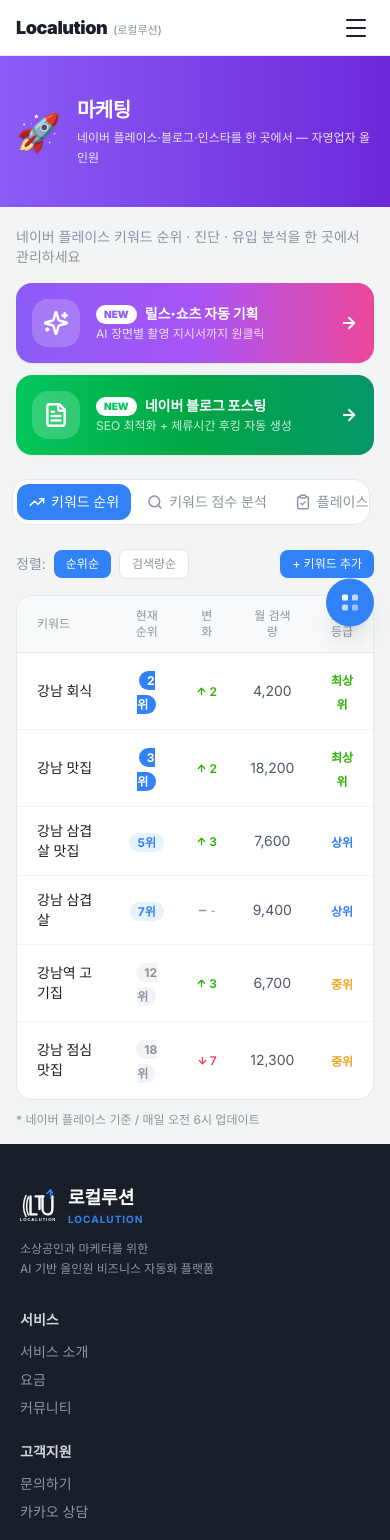
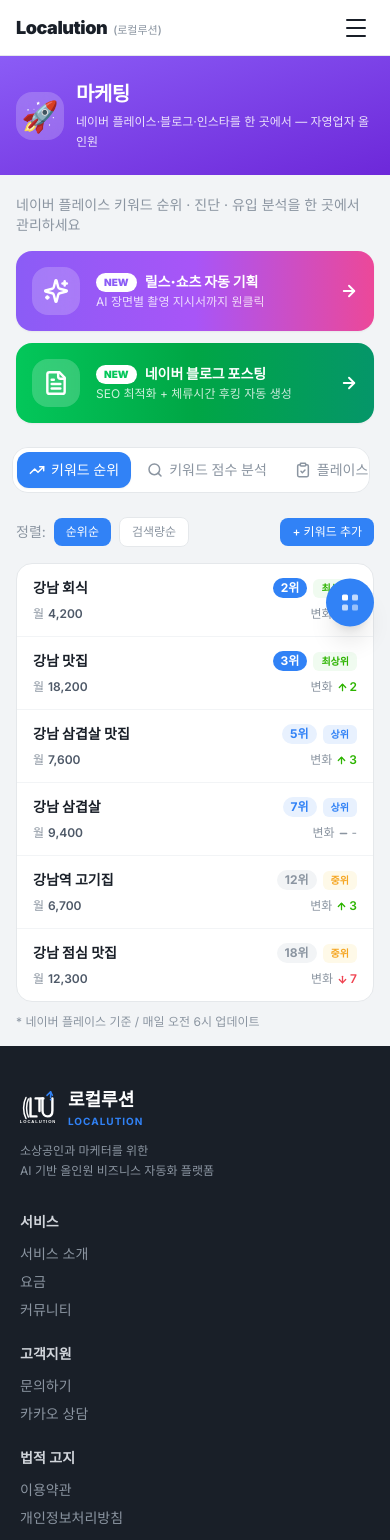
Before and after one commit to jty0221-del/localution, a Next.js app: page /marketing in a window 390 px wide. Shown: the top 1540 px of the page. Built offline with nearby package versions, Linux system fonts and the light colour scheme.

Commit message:
fix(mobile): unify hero banner + rebuild rank table with mobile card view

```diff
--- a/app/marketing/page.tsx
+++ b/app/marketing/page.tsx
@@ -67,23 +67,30 @@ function RankTab() {
   const sorted = [...rows].sort((a, b) => sort === 'rank' ? a.rank - b.rank : b.volume - a.volume)
 
   function rankBadge(r: number) {
-    if (r <= 3) return <span className="bg-[#3182F6] text-white text-xs font-bold px-2 py-0.5 rounded-full">{r}위</span>
-    if (r <= 10) return <span className="bg-[#E8F1FE] text-[#3182F6] text-xs font-bold px-2 py-0.5 rounded-full">{r}위</span>
-    return <span className="bg-[#F2F4F6] text-[#8B95A1] text-xs font-bold px-2 py-0.5 rounded-full">{r}위</span>
+    if (r <= 3) return <span className="inline-block bg-[#3182F6] text-white text-xs font-bold px-2 py-0.5 rounded-full whitespace-nowrap">{r}위</span>
+    if (r <= 10) return <span className="inline-block bg-[#E8F1FE] text-[#3182F6] text-xs font-bold px-2 py-0.5 rounded-full whitespace-nowrap">{r}위</span>
+    return <span className="inline-block bg-[#F2F4F6] text-[#8B95A1] text-xs font-bold px-2 py-0.5 rounded-full whitespace-nowrap">{r}위</span>
   }
 
   function diffEl(curr: number, prev: number) {
     const d = curr - prev
-    if (d < 0) return <span className="inline-flex items-center gap-0.5 text-[#2DB400] font-semibold text-xs"><ArrowUp size={11} strokeWidth={2.75} />{Math.abs(d)}</span>
-    if (d > 0) return <span className="inline-flex items-center gap-0.5 text-[#F04452] font-semibold text-xs"><ArrowDown size={11} strokeWidth={2.75} />{Math.abs(d)}</span>
-    return <span className="inline-flex items-center gap-0.5 text-[#8B95A1] text-xs"><Minus size={11} strokeWidth={2.75} />-</span>
+    if (d < 0) return <span className="inline-flex items-center gap-0.5 text-[#2DB400] font-semibold text-xs whitespace-nowrap"><ArrowUp size={11} strokeWidth={2.75} />{Math.abs(d)}</span>
+    if (d > 0) return <span className="inline-flex items-center gap-0.5 text-[#F04452] font-semibold text-xs whitespace-nowrap"><ArrowDown size={11} strokeWidth={2.75} />{Math.abs(d)}</span>
+    return <span className="inline-flex items-center gap-0.5 text-[#8B95A1] text-xs whitespace-nowrap"><Minus size={11} strokeWidth={2.75} />-</span>
   }
 
   function gradeLabel(r: number) {
-    if (r <= 3) return <span className="text-xs font-semibold text-[#2DB400]">최상위</span>
-    if (r <= 10) return <span className="text-xs font-semibold text-[#3182F6]">상위</span>
-    if (r <= 20) return <span className="text-xs font-semibold text-[#F5A623]">중위</span>
-    return <span className="text-xs font-semibold text-[#F04452]">하위</span>
+    if (r <= 3) return <span className="text-xs font-semibold text-[#2DB400] whitespace-nowrap">최상위</span>
+    if (r <= 10) return <span className="text-xs font-semibold text-[#3182F6] whitespace-nowrap">상위</span>
+    if (r <= 20) return <span className="text-xs font-semibold text-[#F5A623] whitespace-nowrap">중위</span>
+    return <span className="text-xs font-semibold text-[#F04452] whitespace-nowrap">하위</span>
+  }
+
+  function gradePill(r: number) {
+    if (r <= 3) return <span className="inline-block text-[10px] font-bold text-[#2DB400] bg-[#F0FBF0] px-2 py-0.5 rounded-md whitespace-nowrap">최상위</span>
+    if (r <= 10) return <span className="inline-block text-[10px] font-bold text-[#3182F6] bg-[#E8F1FE] px-2 py-0.5 rounded-md whitespace-nowrap">상위</span>
+    if (r <= 20) return <span className="inline-block text-[10px] font-bold text-[#F5A623] bg-[#FEF9E8] px-2 py-0.5 rounded-md whitespace-nowrap">중위</span>
+    return <span className="inline-block text-[10px] font-bold text-[#F04452] bg-[#FEF0F1] px-2 py-0.5 rounded-md whitespace-nowrap">하위</span>
   }
 
   function handleAdd() {
@@ -115,23 +122,47 @@ function RankTab() {
       )}
 
       <div className="bg-white rounded-2xl border border-[#E5E8EB] overflow-hidden">
-        <table className="w-full">
+        {/* 모바일: 카드형 리스트 */}
+        <div className="block md:hidden divide-y divide-[#F2F4F6]">
+          {sorted.map((row, i) => (
+            <div key={i} className="px-4 py-3.5 hover:bg-[#FAFBFF] transition-colors">
+              <div className="flex items-center justify-between gap-2 mb-2">
+                <span className="text-sm font-bold text-[#191F28] truncate min-w-0">{row.keyword}</span>
+                <div className="flex items-center gap-1.5 flex-shrink-0">
+                  {rankBadge(row.rank)}
+                  {gradePill(row.rank)}
+                </div>
+              </div>
+              <div className="flex items-center justify-between text-xs">
+                <span className="inline-flex items-center gap-1 text-[#8B95A1] whitespace-nowrap">
+                  월 <span className="font-semibold text-[#4E5968]">{row.volume.toLocaleString()}</span>
+                </span>
+                <span className="inline-flex items-center gap-1 whitespace-nowrap">
+                  <span className="text-[#8B95A1]">변화</span>
+                  {diffEl(row.rank, row.prev)}
+                </span>
+              </div>
+            </div>
+          ))}
+        </div>
+        {/* 데스크탑: 테이블 */}
+        <table className="hidden md:table w-full">
           <thead>
             <tr className="bg-[#F8F9FA] border-b border-[#E5E8EB]">
-              <th className="text-left text-xs text-[#8B95A1] font-medium px-5 py-3">키워드</th>
-              <th className="text-center text-xs text-[#8B95A1] font-medium px-4 py-3">현재 순위</th>
-              <th className="text-center text-xs text-[#8B95A1] font-medium px-4 py-3">변화</th>
-              <th className="text-center text-xs text-[#8B95A1] font-medium px-4 py-3">월 검색량</th>
-              <th className="text-center text-xs text-[#8B95A1] font-medium px-4 py-3">노출 등급</th>
+              <th className="text-left text-xs text-[#8B95A1] font-medium px-5 py-3 whitespace-nowrap">키워드</th>
+              <th className="text-center text-xs text-[#8B95A1] font-medium px-4 py-3 whitespace-nowrap">현재 순위</th>
+              <th className="text-center text-xs text-[#8B95A1] font-medium px-4 py-3 whitespace-nowrap">변화</th>
+              <th className="text-center text-xs text-[#8B95A1] font-medium px-4 py-3 whitespace-nowrap">월 검색량</th>
+              <th className="text-center text-xs text-[#8B95A1] font-medium px-4 py-3 whitespace-nowrap">노출 등급</th>
             </tr>
           </thead>
           <tbody>
             {sorted.map((row, i) => (
               <tr key={i} className="border-b border-[#F2F4F6] hover:bg-[#FAFBFF] transition-colors">
-                <td className="px-5 py-3.5 text-sm font-medium text-[#191F28]">{row.keyword}</td>
+                <td className="px-5 py-3.5 text-sm font-medium text-[#191F28] whitespace-nowrap">{row.keyword}</td>
                 <td className="px-4 py-3.5 text-center">{rankBadge(row.rank)}</td>
                 <td className="px-4 py-3.5 text-center">{diffEl(row.rank, row.prev)}</td>
-                <td className="px-4 py-3.5 text-center text-sm text-[#4E5968]">{row.volume.toLocaleString()}</td>
+                <td className="px-4 py-3.5 text-center text-sm text-[#4E5968] whitespace-nowrap">{row.volume.toLocaleString()}</td>
                 <td className="px-4 py-3.5 text-center">{gradeLabel(row.rank)}</td>
               </tr>
             ))}
@@ -456,14 +487,14 @@ export default function MarketingPage() {
         <Sidebar/>
         <main className="flex-1 ml-0 md:ml-[220px] pt-14 md:pt-0 min-w-0">
         {/* LOCALUTION_HERO_BANNER */}
-        <section className="bg-gradient-to-r from-[#8B5CF6] to-[#6D28D9] text-white px-4 sm:px-8 py-10 sm:py-14 mb-0">
-          <div className="max-w-5xl mx-auto flex items-center gap-4">
-            <div className="text-4xl sm:text-5xl drop-shadow-sm">🚀</div>
+        <section className="bg-gradient-to-br from-[#8B5CF6] to-[#6D28D9] text-white">
+          <div className="max-w-5xl mx-auto px-4 md:px-8 py-6 md:py-10 flex items-center gap-3 md:gap-4">
+            <div className="w-12 h-12 md:w-14 md:h-14 rounded-2xl bg-white/20 backdrop-blur flex items-center justify-center text-3xl md:text-4xl flex-shrink-0">🚀</div>
             <div className="flex-1 min-w-0">
-              <h1 className="text-xl sm:text-2xl font-black tracking-tight">마케팅</h1>
-              <p className="text-white/85 text-xs sm:text-sm mt-1 leading-relaxed">네이버 플레이스·블로그·인스타를 한 곳에서 — 자영업자 올인원</p>
+              <h1 className="text-xl md:text-2xl font-black tracking-tight">마케팅</h1>
+              <p className="text-white/85 text-xs md:text-sm mt-1 leading-relaxed">네이버 플레이스·블로그·인스타를 한 곳에서 — 자영업자 올인원</p>
             </div>
-            <div className="hidden sm:flex items-center gap-2 text-[11px] font-bold text-white/90 bg-white/15 backdrop-blur px-3 py-1.5 rounded-full border border-white/20">
+            <div className="hidden md:flex items-center gap-1.5 text-[11px] font-bold text-white/90 bg-white/15 backdrop-blur px-3 py-1.5 rounded-full border border-white/20 flex-shrink-0">
               로컬루션
             </div>
           </div>
```
